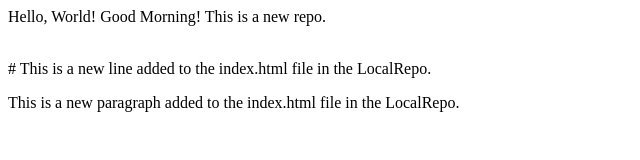
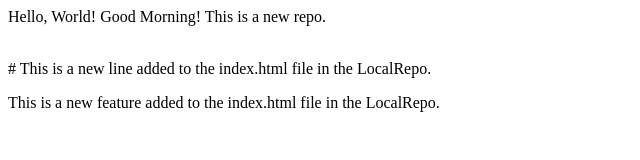
Before and after one commit to ajingk94/localRepo, a plain HTML site: page index.html in a window 1280 px wide. Shown: the full height of the page, 0-640 px from the left. Drawn offline with Linux system fonts and the light colour scheme.

Commit message:
Updated feature2

```diff
--- a/index.html
+++ b/index.html
@@ -1,4 +1,4 @@
 <p>Hello, World! Good Morning! This is a new repo.</p>
 <br>
 # This is a new line added to the index.html file in the LocalRepo.
-<p>This is a new paragraph added to the index.html file in the LocalRepo.</p>
+<p>This is a new feature added to the index.html file in the LocalRepo.</p>
```
